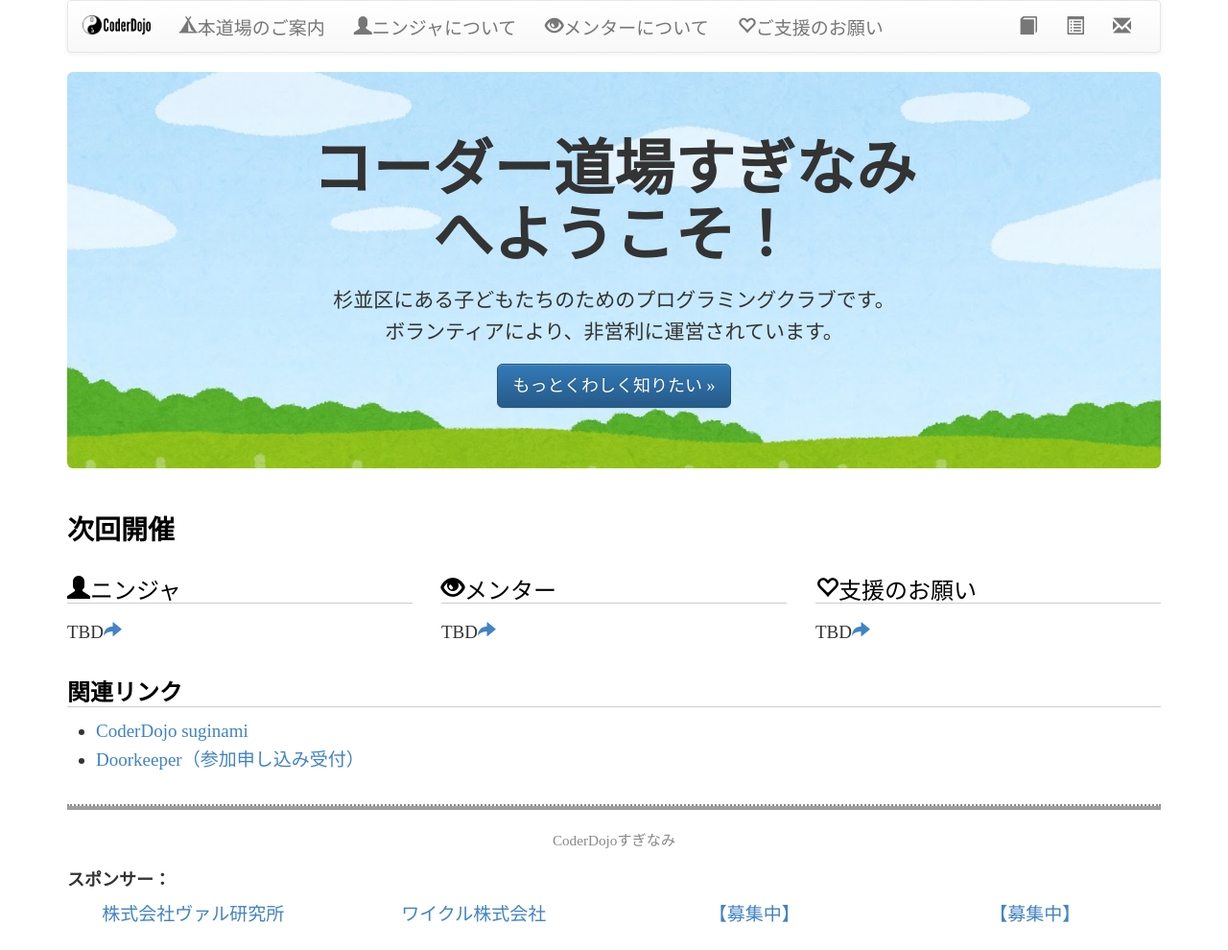
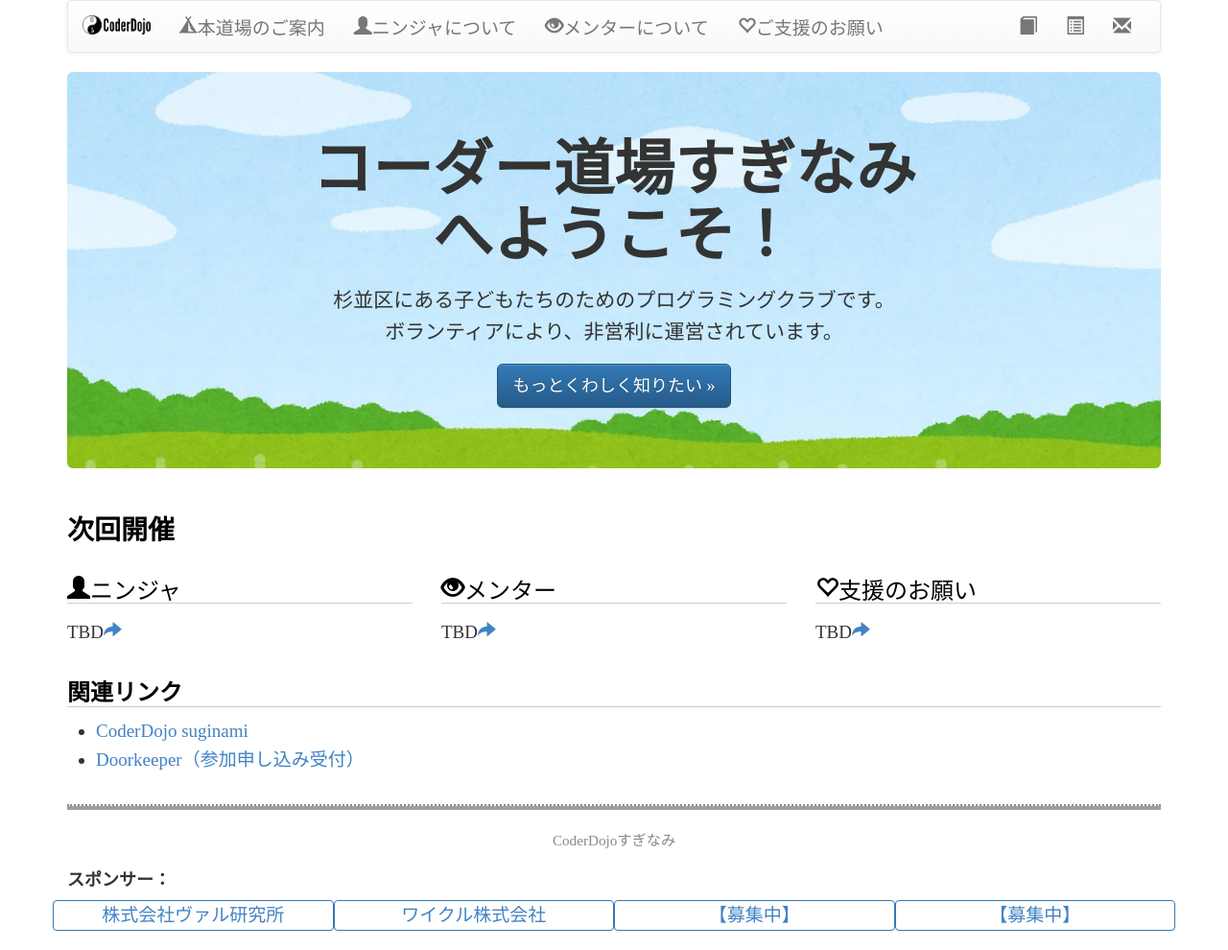
Before and after one commit to coderdojo-suginami/coderdojo-suginami.github.io, a Jekyll site: the page built from index.md, in a window 1280 px wide. Shown: the whole page at 96% size. Built offline with Jekyll 4.4.1, drawn with Linux system fonts in a browser that asks for light colours; before the commit the page ends 968 px from its top, so only the background shows below that; grey boxes are pictures that could not be loaded.

Commit message:
Cosmetic

```diff
--- a/_includes/sponsors.html
+++ b/_includes/sponsors.html
@@ -1,15 +1,15 @@
 <h3>スポンサー：</h3>
 <div class="row text-center">
-<div class="col-md-3">
+<div class="col-md-3 panel panel-primary">
 <a href="http://www.val.co.jp/">株式会社ヴァル研究所</a>
 </div>
-<div class="col-md-3">
+<div class="col-md-3  panel panel-primary">
 <a href="http://www.waicrew.com/">ワイクル株式会社</a>
 </div>
-<div class="col-md-3">
+<div class="col-md-3  panel panel-primary">
 <a href="/sponsorship/">【募集中】</a>
 </div>
-<div class="col-md-3">
+<div class="col-md-3  panel panel-primary">
 <a href="/sponsorship/">【募集中】</a>
 </div>
 </div>
```
